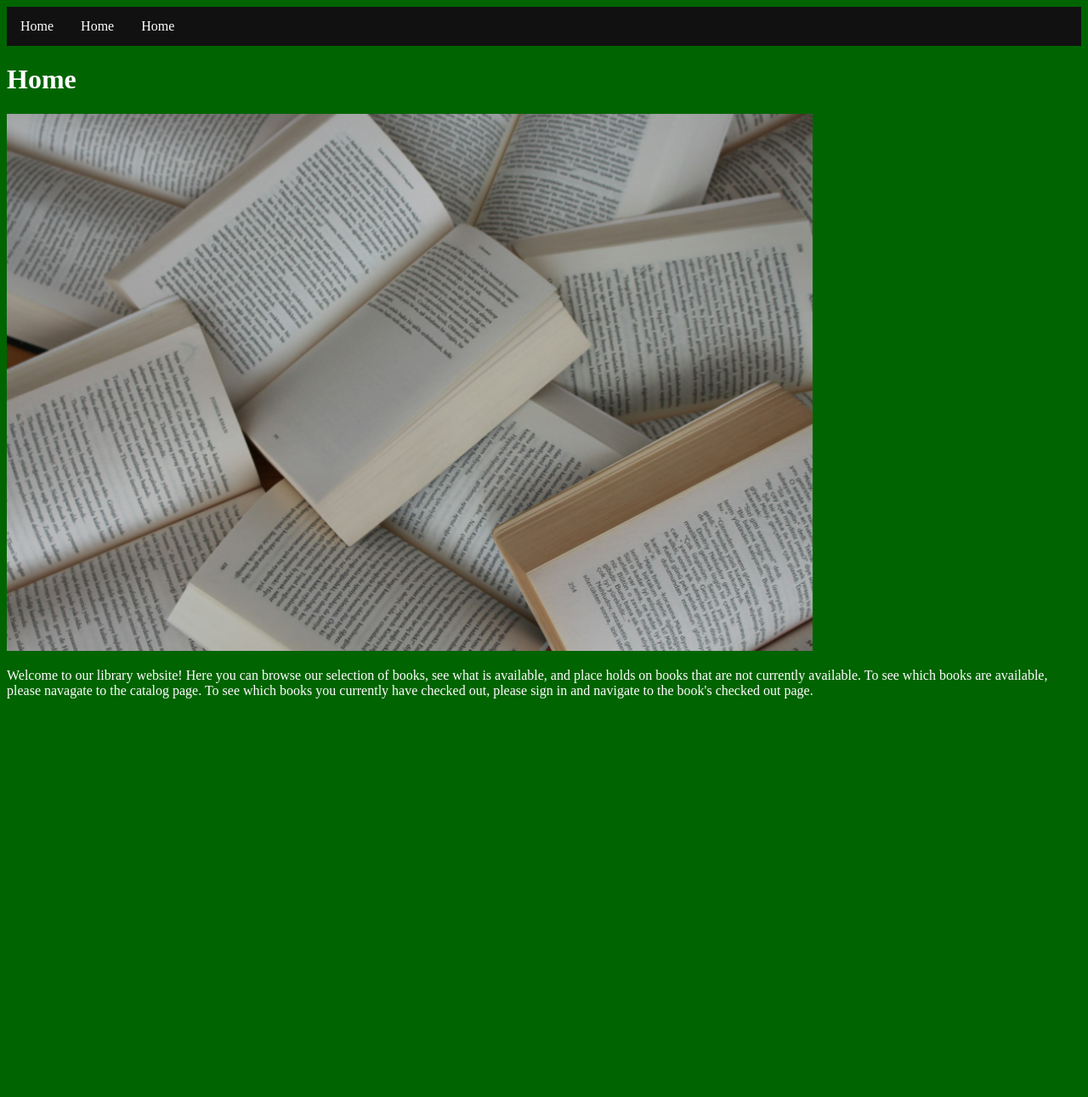
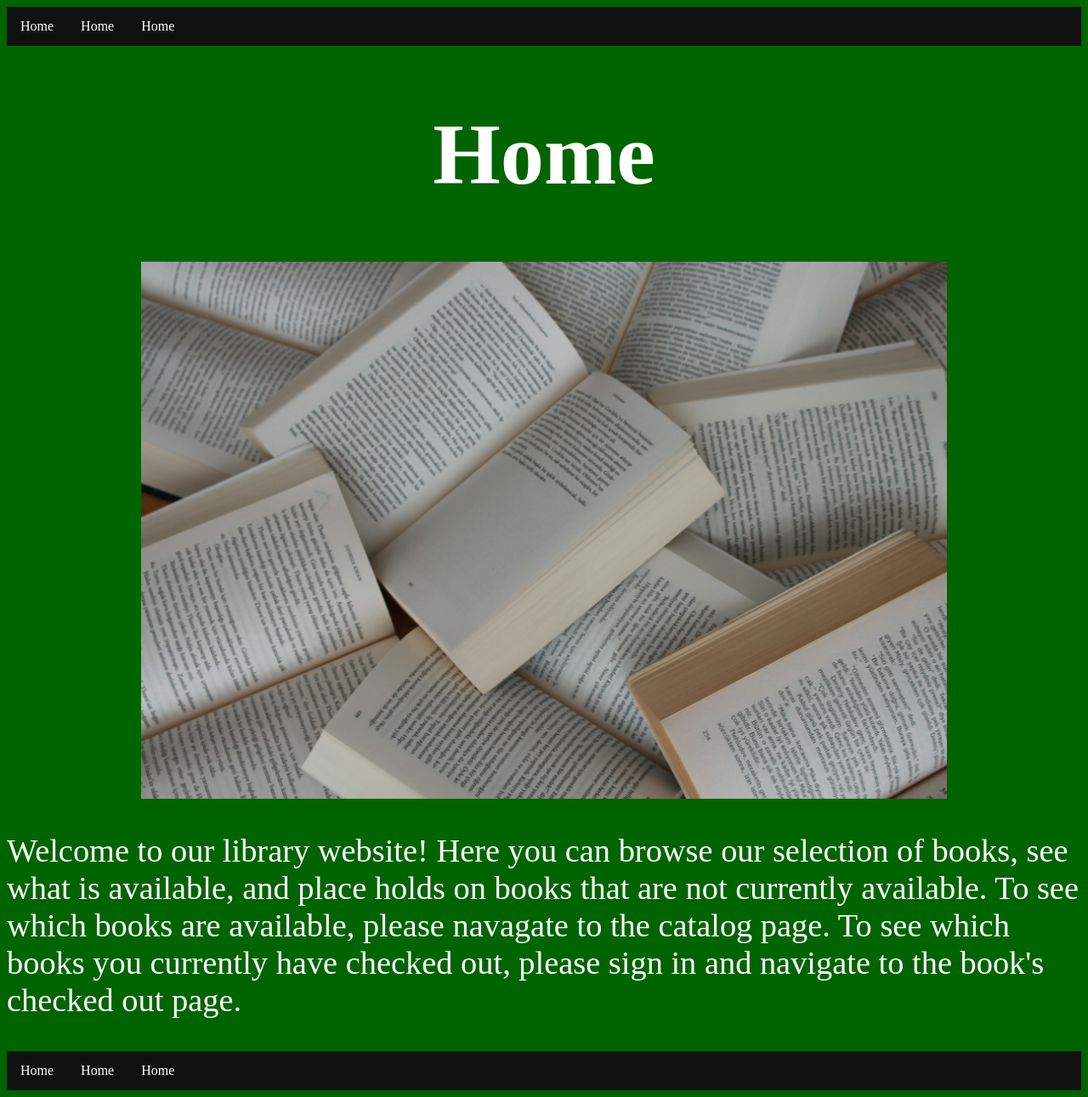
Before and after one commit to mcw147444/csci313-group-project, a Django app: page /catalog/ in a window 1280 px wide. Shown: the whole page at 85% size. Before the commit the page ends 822 px from the top, so only its background shows below. Run offline with Django 5.2, Linux system fonts and the light colour scheme.

Commit message:
Finished
Finished adding to the styling, homepage, and base_generic. (For now at least)

```diff
--- a/GroupAssignment/catalog/static/css/mainStyle.css
+++ b/GroupAssignment/catalog/static/css/mmainStyle.css
@@ -20,17 +20,23 @@ li a {
 
 /* Change the link color to #111 (black) on hover */
 li a:hover {
-  background-color: #111;
+  background-color: #797979;
 }
 
 body {background-color:darkgreen}
 p{
-  color:white
+  color:white;
+  font-size: 3vw;
 }
 h1{
-  color:white
+  color:white;
+  font-size: 8vw;
+  text-align: center;
 }
 img {
   max-width: 75%;
   height: auto;
+  display: block;
+  margin-left: auto;
+  margin-right: auto;
 }
--- a/GroupAssignment/catalog/templates/base_generic.html
+++ b/GroupAssignment/catalog/templates/base_generic.html
@@ -4,7 +4,7 @@
     {% block title %}
     <title>Local Library</title>
     {% endblock %} {% load static %}
-    <link rel="stylesheet" href="{% static 'css/mainStyle.css' %}" />
+    <link rel="stylesheet" href="{% static 'css/mmainStyle.css' %}" />
   </head>
   <body>
     <!--Navbar that includes links to other pages-->
@@ -14,5 +14,10 @@
       <li><a href="{% url 'home' %}">Home</a></li>
     </ul>
     <div>{%block content%}{%endblock%}</div>
+    <ul>
+      <li><a href="{% url 'home' %}">Home</a></li>
+      <li><a href="{% url 'home' %}">Home</a></li>
+      <li><a href="{% url 'home' %}">Home</a></li>
+    </ul>
   </body>
 </html>
```
